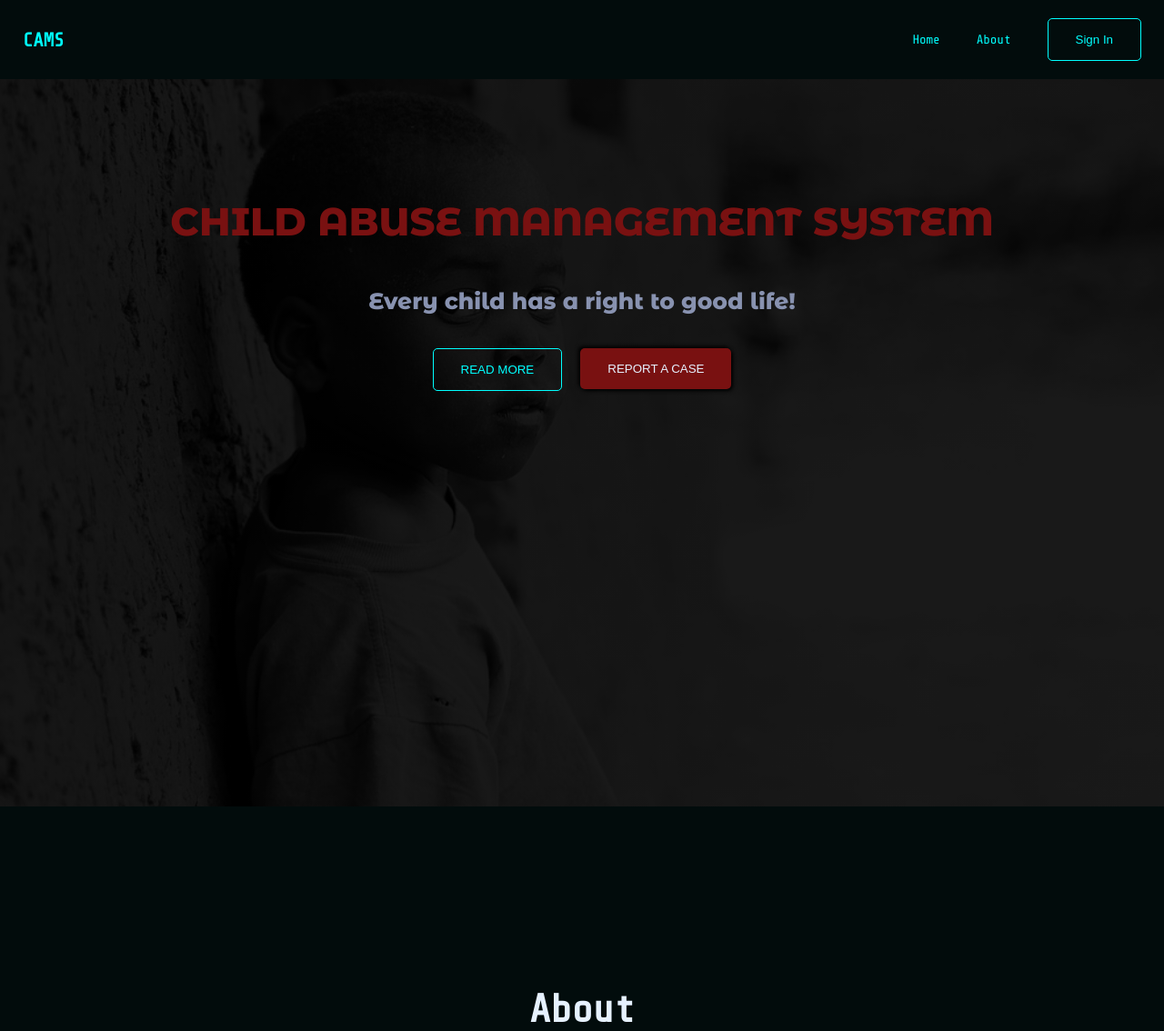
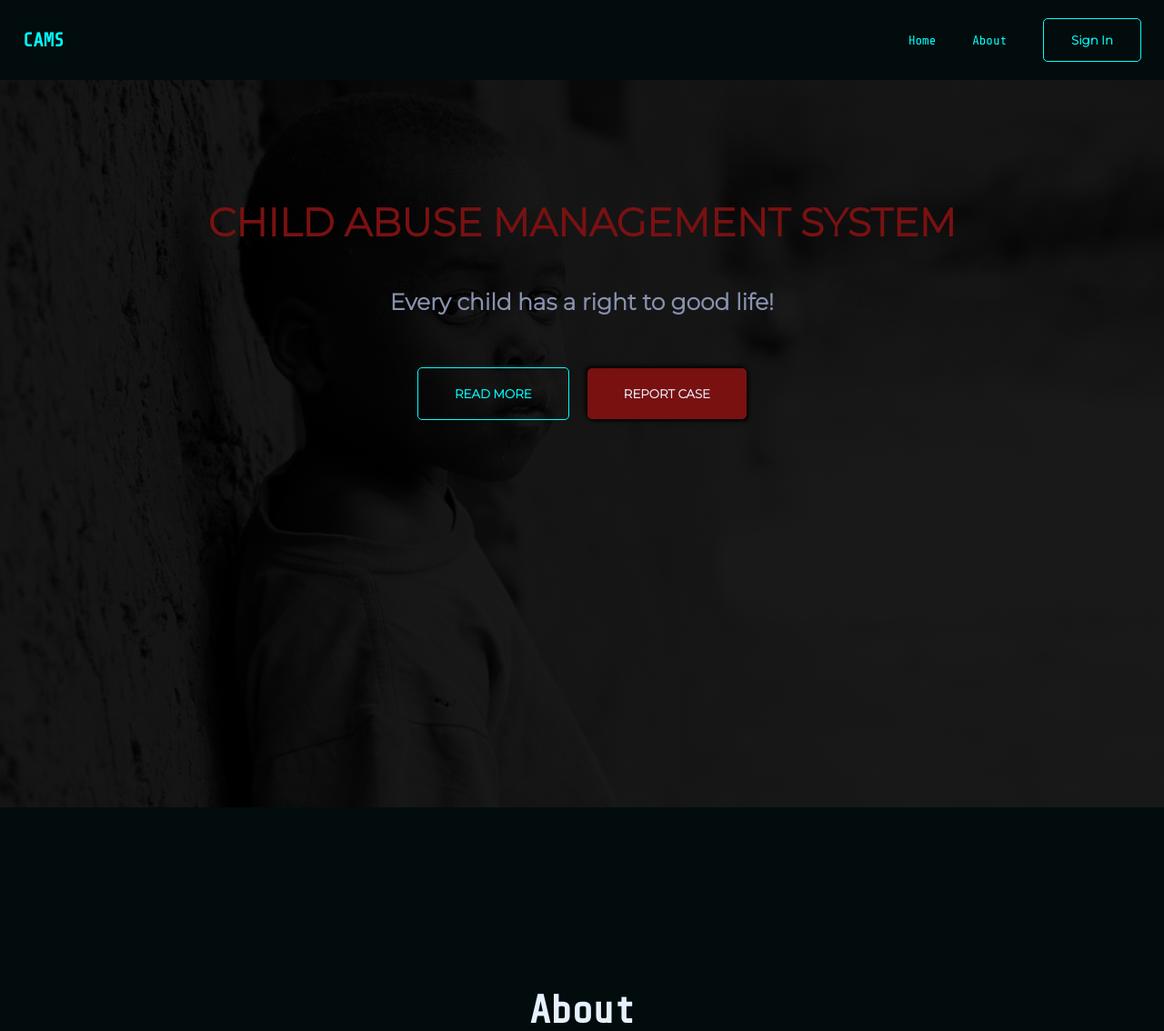
Before and after one commit to Jummate/child-abuse-management-system, a PHP site: page / in a window 1280 px wide. Shown: the top 1134 px of the page at 91% size. Run offline with PHP 8.4, Linux system fonts and the light colour scheme; some web fonts are replaced.

Commit message:
fix: adjust the font size of the homepage text and buttons

```diff
--- a/frontend/index.html
+++ b/frontend/index.html
@@ -125,7 +125,7 @@
                       id="btn-report-case"
                       class="btn"
                     >
-                      REPORT A CASE
+                      REPORT CASE
                     </button></a
                   >
                 </div>
--- a/frontend/styles.css
+++ b/frontend/styles.css
@@ -16,7 +16,7 @@
   /* FONT SIZES */
   --fs-para: clamp(1.2rem, 1.3vw, 1.4rem);
   --fs-heading1: clamp(2.2rem, 4vw, 4.3rem);
-  --fs-heading2: clamp(1.7rem, 2.5vw, 2.5rem);
+  --fs-heading2: clamp(1.5rem, 2.5vw, 2.5rem);
   --fs-link: clamp(1.8rem, 4vw, 2rem);
   --fs-tools: clamp(1.5rem, 4vw, 1.7rem);
 
@@ -104,6 +104,8 @@ body {
   border: none;
   outline: none;
   cursor: pointer;
+  font-family: var(--ff-sans);
+  font-weight: bold;
 }
 .btn a {
   text-decoration: none;
@@ -114,9 +116,11 @@ body {
   border: 1px solid var(--aqua);
   background: transparent;
   color: var(--aqua);
+  padding: 20px 40px;
 }
 
 #btn-report-case {
+  padding: 20px 40px;
   color: var(--white);
   background-color: var(--aqua);
   background-color: #791111;
@@ -136,10 +140,9 @@ body {
   background-color: var(--aqua);
 }
 
-/* #btn-read-more:hover {
-  color: var(--black);
-  background-color: var(--aqua);
-} */
+#btn-report-case:hover {
+  opacity: 0.8;
+}
 
 .sign-out,
 .protected {
@@ -279,7 +282,8 @@ body {
   justify-content: center;
   /* padding: 100px 0; */
   /* align-items: center; */
-  font-family: "Montserrat Alternates", sans-serif;
+  font-family: var(--ff-sans);
+  font-weight: bolder;
   padding: 100px 0;
 }
 #home-wrapper {
@@ -308,10 +312,16 @@ body {
 }
 
 #home-btn-container {
+  margin-top: 20px;
   display: flex;
+  flex-direction: column;
   gap: 20px;
-  align-self: center;
+  /* align-self: center; */
+  justify-content: center;
+  align-items: center;
   font-family: var(--ff-sans);
+  width: 100%;
+  text-align: center;
 }
 
 #about {
@@ -705,6 +715,9 @@ tr:nth-child(even) {
     flex-direction: row;
     /* max-width: 400px; */
   }
+  #home-btn-container {
+    flex-direction: row;
+  }
 
   #menu-container {
     display: none !important;
```
